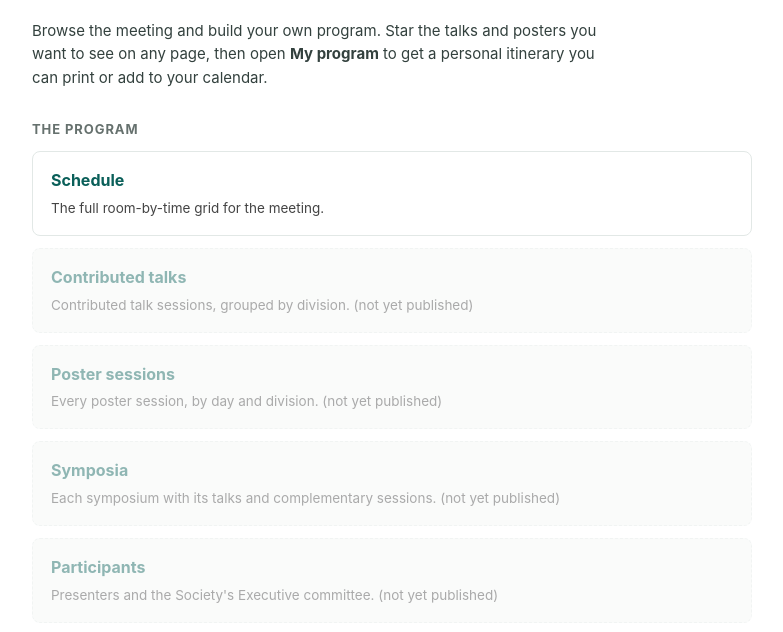
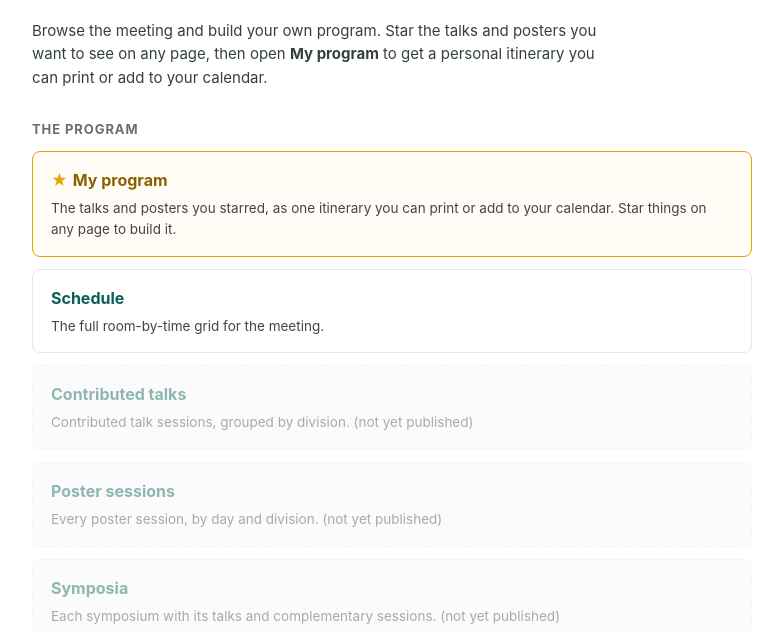
Before and after one commit to mmchenry/sicb_program, a plain HTML site: page index.html in a window 1280 px wide. Shown: the part 128-760 px from the top of the page, without its empty margins (248-1031 px from the left). Drawn offline with Linux system fonts and the light colour scheme.

Commit message:
Strip My-program from committee site; member hub My-program link

```diff
--- a/index.html
+++ b/index.html
@@ -25,6 +25,9 @@ text-decoration:none;color:inherit;transition:border-color .12s,box-shadow .12s;
 .card h3{margin:0 0 5px;font-size:16px;color:var(--accent)}
 .card p{margin:0;font-size:13.5px;color:#444}
 .card.absent{opacity:.45;pointer-events:none;background:var(--panel);border-style:dashed}
+.card.personal{border-color:#e8a300;background:#fffdf6}
+.card.personal h3{color:#8a6100}
+.card.personal .star{color:#e8a300;margin-right:5px}
 footer{margin-top:40px;padding-top:14px;border-top:1px solid var(--line);
 font-size:12px;color:var(--muted)}
 </style>
@@ -69,6 +72,18 @@ Published by the SICB program office. Times are local to the meeting.
   var year = years[0];
   var have = year ? (map[year] || []) : [];
   var host = document.getElementById("cards");
+  // My program comes first: the schedule page opened straight into the personal itinerary. It links to
+  // #myprogram, which the page's script reads on load to open the My-program view. Shown whenever the
+  // schedule page exists, since that is where a reader's starred talks are placed.
+  if (year && have.indexOf("schedule") !== -1) {
+    var mp = document.createElement("a");
+    mp.className = "card personal";
+    mp.href = year + "/schedule/index.html#myprogram";
+    mp.innerHTML = '<h3><span class="star">★</span>My program</h3>' +
+      "<p>The talks and posters you starred, as one itinerary you can print or add to your calendar. " +
+      "Star things on any page to build it.</p>";
+    host.appendChild(mp);
+  }
   PAGES.forEach(function (p) {
     var present = have.indexOf(p.key) !== -1;
     var a = document.createElement("a");
```
Also changed, not shown: 2027/schedule/index.html (+1 -1 lines).
